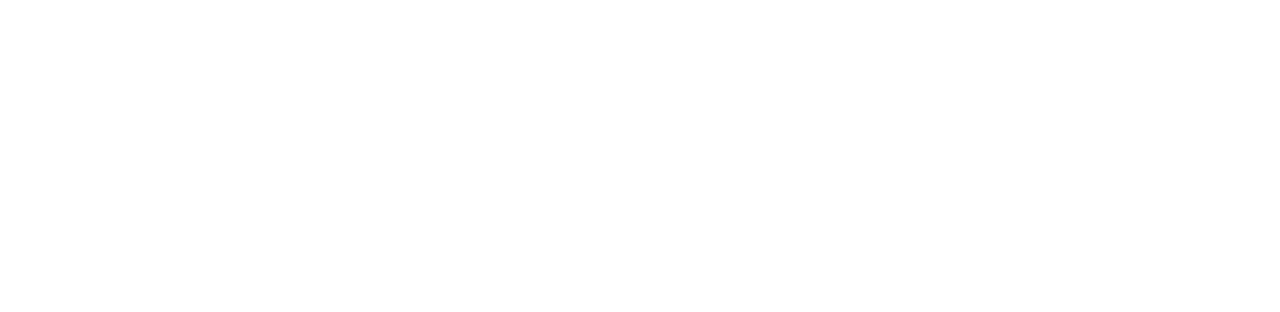
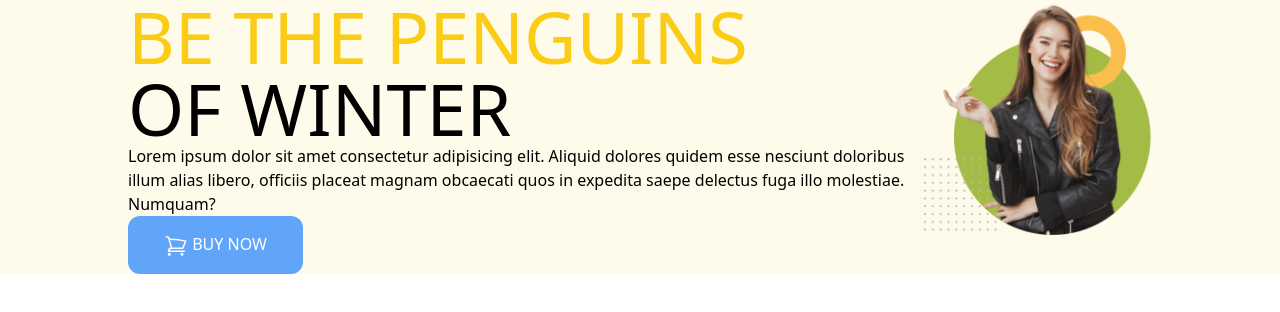
Before and after one commit to LabonnoKhanBonna/pengune-fashion-tailwind, a plain HTML site: page index.html in a window 1280 px wide. Drawn offline with nearby package versions, Linux system fonts and the light colour scheme.

Commit message:
added header

```diff
--- a/index.html
+++ b/index.html
@@ -4,8 +4,35 @@
     <meta charset="UTF-8">
     <meta name="viewport" content="width=device-width, initial-scale=1.0">
     <title>Pangune-fashion</title>
+    <script src="https://cdn.tailwindcss.com"></script>
 </head>
 <body>
+    <header class="bg-amber-50 px-32">
+        <nav>
 
+        </nav>
+        <div class="flex">
+            <div>
+                <h1 class="text-7xl uppercase"><span class="text-yellow-400">Be the Penguins</span>  <br>
+                     of winter</h1>
+                     <p>Lorem ipsum dolor sit amet consectetur adipisicing elit. Aliquid dolores quidem esse nesciunt doloribus illum alias libero, officiis placeat magnam obcaecati quos in expedita saepe delectus fuga illo molestiae. Numquam?</p>
+                     <button class="py-4 px-9 bg-blue-400 rounded-xl uppercase text-white font-medium">
+                        <svg xmlns="http://www.w3.org/2000/svg" fill="none" viewBox="0 0 24 24" stroke-width="1.5" stroke="currentColor" class="w-6 h-6 inline">
+                            <path stroke-linecap="round" stroke-linejoin="round" d="M2.25 3h1.386c.51 0 .955.343 1.087.835l.383 1.437M7.5 14.25a3 3 0 00-3 3h15.75m-12.75-3h11.218c1.121-2.3 2.1-4.684 2.924-7.138a60.114 60.114 0 00-16.536-1.84M7.5 14.25L5.106 5.272M6 20.25a.75.75 0 11-1.5 0 .75.75 0 011.5 0zm12.75 0a.75.75 0 11-1.5 0 .75.75 0 011.5 0z" />
+                          </svg>
+
+                        Buy Now</button>
+            </div>
+            <div>
+                <img src="images/model.png" alt="">
+            </div>
+        </div>
+    </header>
+    <main>
+
+    </main>
+    <footer>
+
+    </footer>
 </body>
 </html>
--- /dev/null
+++ b/tailwind.config.js
@@ -0,0 +1,8 @@
+/** @type {import('tailwindcss').Config} */
+module.exports = {
+    content: ["./src/**/*.{html,js}"],
+    theme: {
+      extend: {},
+    },
+    plugins: [],
+  }
```
